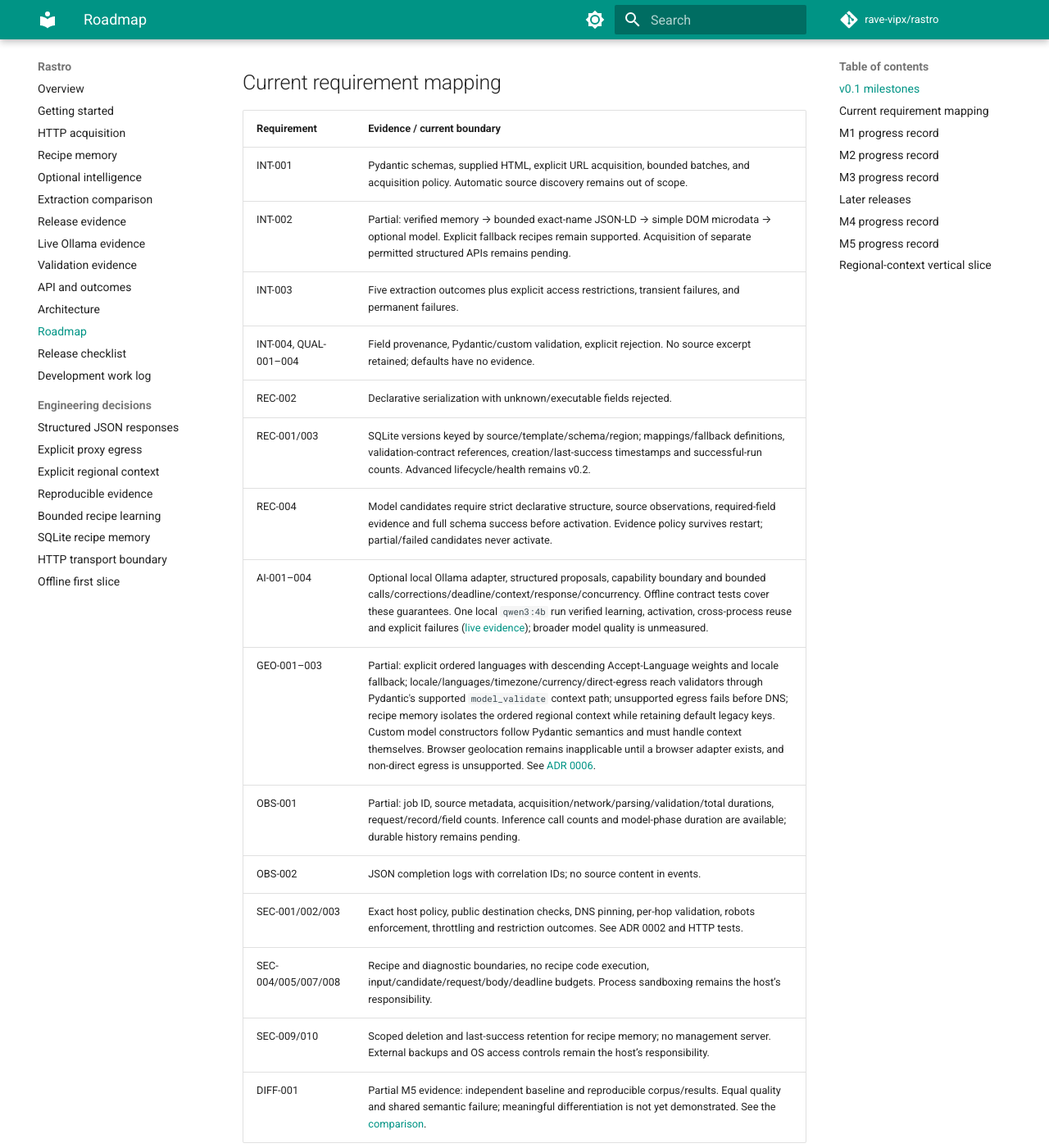
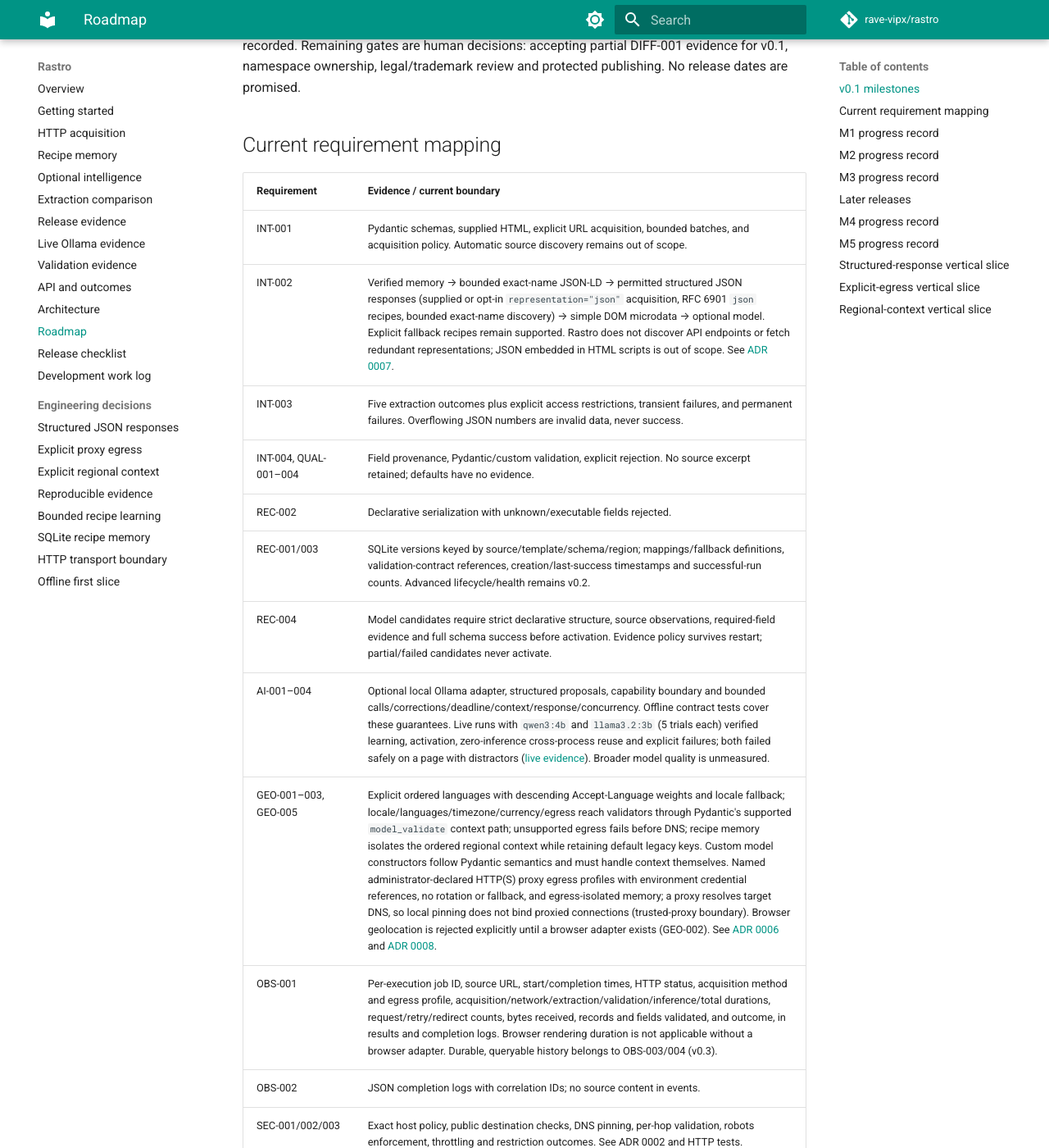
Before and after one commit to rave-vipx/rastro, an MkDocs documentation site: the page built from docs/roadmap.md, in a window 1280 px wide and 1400 px high, scrolled down 1040 px. Shown: the whole window at 82% size. Built offline with MkDocs 1.6.1 and Material for MkDocs 9.7.7, drawn with Linux system fonts in a browser that asks for light colours; comment, search, counter and statistics services are not loaded; some of the changed text lies outside the part shown.

Commit message:
docs: prepare the 0.1.0 release candidate
Bump package metadata to 0.1.0, curate the changelog, and record M5
completion, INT-002 structured responses, GEO-001 explicit egress, OBS-001
coverage and partial DIFF-001 evidence in the roadmap and release register.
Re-verified the MkDocs Material end of life (2027-05-05). No tag or
publication.

Requirements: DIFF-001, INT-002, GEO-001-003, GEO-005, OBS-001, spec sections 17-18.

Co-Authored-By: Claude Opus 5.5 <noreply@anthropic.com>

```diff
--- a/docs/roadmap.md
+++ b/docs/roadmap.md
@@ -1,6 +1,6 @@
 # Roadmap and requirement coverage
 
-**Active release: v0.1 — Rastro Engine.** The repository delivers M1 offline extraction and M2 optional policy-aware HTTP acquisition, M3 SQLite recipe memory, and M4 bounded optional intelligence. This is a development preview, not a completed v0.1 release.
+**Active release: v0.1 — Rastro Engine.** `0.1.0` is a release candidate: M1–M4 and the M5 technical evidence are complete, every section 18 acceptance criterion has recorded evidence, and DIFF-001 is partially demonstrated. Publication (namespace ownership, legal/trademark review, tag and Trusted Publishing) awaits maintainer approval; nothing has been published.
 
 ## v0.1 milestones
 
@@ -12,27 +12,27 @@
 | M4 — Optional intelligence | Ollama adapter, structured candidate recipes, prompt boundary, execution budgets, validation before activation | M2, M3 | No mandatory model; bounded model use; invalid model output cannot become an active recipe |
 | M5 — Release evidence | Competent Scrapling baseline, reproducible results, end-to-end URL example, license/name review, package release | M1–M4 | All v0.1 acceptance criteria demonstrably pass; no unsupported quality/performance claims |
 
-M1–M4 are implemented with offline regression tests and quality checks. M5 is in progress: the first comparison and live HTTP/reuse evidence are available. One local live-model run is recorded. Broader live-model evidence, demonstrated differentiation, unfinished requirements and publication gates remain open. No release dates are promised.
+M1–M4 are implemented with offline regression tests and quality checks. M5 technical work is complete: regression and held-out comparisons, live HTTP/reuse evidence, two-model live Ollama evidence, structured JSON responses (INT-002) and explicit egress profiles (GEO-001) are recorded. Remaining gates are human decisions: accepting partial DIFF-001 evidence for v0.1, namespace ownership, legal/trademark review and protected publishing. No release dates are promised.
 
 ## Current requirement mapping
 
 | Requirement | Evidence / current boundary |
 | --- | --- |
 | INT-001 | Pydantic schemas, supplied HTML, explicit URL acquisition, bounded batches, and acquisition policy. Automatic source discovery remains out of scope. |
-| INT-002 | Partial: verified memory → bounded exact-name JSON-LD → simple DOM microdata → optional model. Explicit fallback recipes remain supported. Acquisition of separate permitted structured APIs remains pending. |
-| INT-003 | Five extraction outcomes plus explicit access restrictions, transient failures, and permanent failures. |
+| INT-002 | Verified memory → bounded exact-name JSON-LD → permitted structured JSON responses (supplied or opt-in `representation="json"` acquisition, RFC 6901 `json` recipes, bounded exact-name discovery) → simple DOM microdata → optional model. Explicit fallback recipes remain supported. Rastro does not discover API endpoints or fetch redundant representations; JSON embedded in HTML scripts is out of scope. See [ADR 0007](decisions/0007-structured-responses.md). |
+| INT-003 | Five extraction outcomes plus explicit access restrictions, transient failures, and permanent failures. Overflowing JSON numbers are invalid data, never success. |
 | INT-004, QUAL-001–004 | Field provenance, Pydantic/custom validation, explicit rejection. No source excerpt retained; defaults have no evidence. |
 | REC-002 | Declarative serialization with unknown/executable fields rejected. |
 | REC-001/003 | SQLite versions keyed by source/template/schema/region; mappings/fallback definitions, validation-contract references, creation/last-success timestamps and successful-run counts. Advanced lifecycle/health remains v0.2. |
 | REC-004 | Model candidates require strict declarative structure, source observations, required-field evidence and full schema success before activation. Evidence policy survives restart; partial/failed candidates never activate. |
-| AI-001–004 | Optional local Ollama adapter, structured proposals, capability boundary and bounded calls/corrections/deadline/context/response/concurrency. Offline contract tests cover these guarantees. One local `qwen3:4b` run verified learning, activation, cross-process reuse and explicit failures ([live evidence](live-ollama-evidence.md)); broader model quality is unmeasured. |
-| GEO-001–003 | Partial: explicit ordered languages with descending Accept-Language weights and locale fallback; locale/languages/timezone/currency/direct-egress reach validators through Pydantic's supported `model_validate` context path; unsupported egress fails before DNS; recipe memory isolates the ordered regional context while retaining default legacy keys. Custom model constructors follow Pydantic semantics and must handle context themselves. Browser geolocation remains inapplicable until a browser adapter exists, and non-direct egress is unsupported. See [ADR 0006](decisions/0006-explicit-regional-context.md). |
-| OBS-001 | Partial: job ID, source metadata, acquisition/network/parsing/validation/total durations, request/record/field counts. Inference call counts and model-phase duration are available; durable history remains pending. |
+| AI-001–004 | Optional local Ollama adapter, structured proposals, capability boundary and bounded calls/corrections/deadline/context/response/concurrency. Offline contract tests cover these guarantees. Live runs with `qwen3:4b` and `llama3.2:3b` (5 trials each) verified learning, activation, zero-inference cross-process reuse and explicit failures; both failed safely on a page with distractors ([live evidence](live-ollama-evidence.md)). Broader model quality is unmeasured. |
+| GEO-001–003, GEO-005 | Explicit ordered languages with descending Accept-Language weights and locale fallback; locale/languages/timezone/currency/egress reach validators through Pydantic's supported `model_validate` context path; unsupported egress fails before DNS; recipe memory isolates the ordered regional context while retaining default legacy keys. Custom model constructors follow Pydantic semantics and must handle context themselves. Named administrator-declared HTTP(S) proxy egress profiles with environment credential references, no rotation or fallback, and egress-isolated memory; a proxy resolves target DNS, so local pinning does not bind proxied connections (trusted-proxy boundary). Browser geolocation is rejected explicitly until a browser adapter exists (GEO-002). See [ADR 0006](decisions/0006-explicit-regional-context.md) and [ADR 0008](decisions/0008-explicit-egress.md). |
+| OBS-001 | Per-execution job ID, source URL, start/completion times, HTTP status, acquisition method and egress profile, acquisition/network/extraction/validation/inference/total durations, request/retry/redirect counts, bytes received, records and fields validated, and outcome, in results and completion logs. Browser rendering duration is not applicable without a browser adapter. Durable, queryable history belongs to OBS-003/004 (v0.3). |
 | OBS-002 | JSON completion logs with correlation IDs; no source content in events. |
 | SEC-001/002/003 | Exact host policy, public destination checks, DNS pinning, per-hop validation, robots enforcement, throttling and restriction outcomes. See ADR 0002 and HTTP tests. |
 | SEC-004/005/007/008 | Recipe and diagnostic boundaries, no recipe code execution, input/candidate/request/body/deadline budgets. Process sandboxing remains the host’s responsibility. |
 | SEC-009/010 | Scoped deletion and last-success retention for recipe memory; no management server. External backups and OS access controls remain the host’s responsibility. |
-| DIFF-001 | Partial M5 evidence: independent baseline and reproducible corpus/results. Equal quality and shared semantic failure; meaningful differentiation is not yet demonstrated. See the [comparison](comparison.md). |
+| DIFF-001 | Partial: against a competent Scrapling + Pydantic baseline on a held-out synthetic set, Rastro ties an adapted baseline on source-specific configuration (10 vs 10 entries, with 33 fewer adapter lines), exposes 16/16 vs 1/16 visibility items, and reduces scripted-model calls per successful record tenfold with SQLite memory. Accuracy and silent-error detection are equal, Rastro is slower, and maintenance/recovery effort is unmeasured. See the [comparison](comparison.md). |
 
 ## M1 progress record
 
@@ -86,15 +86,31 @@ See the [master specification](https://github.com/rave-vipx/rastro/blob/main/RAS
 
 ## M5 progress record
 
-- **Milestone:** first release-evidence slice, v0.1 development preview; M5 is not complete.
-- **Requirements:** partial DIFF-001; evidence for QUAL-003, OBS-001, REC-001–003 and specification sections 17–18.
+- **Milestone:** release evidence for the `0.1.0` release candidate; technical work complete, publication pending approval.
+- **Requirements:** partial DIFF-001; evidence for QUAL-003, OBS-001, REC-001–004, AI-001–004 and specification sections 17–18.
 - **Files:** `benchmarks/`, offline scorer/corpus tests, `examples/catalogue.py`, its synthetic regression tests, [comparison](comparison.md), [release evidence](release-evidence.md) and CI smoke check.
 - **Evidence:** independent Scrapling + Pydantic baseline, 14 synthetic cases, 50 timed samples per executor/case, primitive quality counts and source hashes. Two actual public HTTP runs in separate processes verified field provenance and recipe reuse.
-- **Results:** equal extraction quality; 1 false success out of 8 announced successes for both. Rastro adds provenance and orchestration with higher measured latency. No accuracy, speed or human-effort advantage is claimed.
-- **Distribution:** runtime dependency license inventory and name/docs lifecycle review recorded; no package or protected publisher configured.
+- **Results:** regression corpus: equal extraction quality, 1 false success out of 8 announced successes for both. Held-out set (5 sources, 24 mutations): configuration tie with the adapted baseline, 16/16 vs 1/16 visibility items, tenfold fewer scripted-model calls with memory, equal silent errors (3/24) and higher Rastro latency. No accuracy or speed advantage is claimed.
+- **Distribution:** runtime dependency license inventory, wheel/sdist contents and bundled native notices (macOS arm64) and name/docs lifecycle review recorded; no package or protected publisher configured.
 - **Architecture:** [ADR 0005](decisions/0005-reproducible-release-evidence.md).
-- **Live model:** [one local Ollama run](live-ollama-evidence.md) (`qwen3:4b`, synthetic inputs) found and fixed two adapter defects. Learning, activation and zero-inference reuse passed; a harder page failed safely.
-- **Remaining work:** broader live-model quality evidence, held-out comparison and measurable differentiation, incomplete INT-002/GEO-001 scope, native dependency notice review, namespace ownership and release approval. Rendered snapshots and large pages do not establish browser or pagination behavior.
+- **Live model:** [live Ollama evidence](live-ollama-evidence.md): the first `qwen3:4b` run found and fixed two adapter defects; a two-model run (`qwen3:4b`, `llama3.2:3b`, 5 trials each) passed learning, activation and zero-inference reuse, and both failed safely on the distractor page.
+- **Remaining work (maintainer decisions):** accept or extend the partial DIFF-001 evidence, namespace ownership, legal/trademark review, notices for other platforms' wheels, tag and protected Trusted Publishing. Rendered snapshots and large pages do not establish browser or pagination behavior; maintenance/recovery effort and real-model quality beyond two small models are unmeasured.
+
+## Structured-response vertical slice
+
+- **Release:** v0.1 release candidate.
+- **Requirements:** INT-001–004, QUAL-001–004, REC-001–004, SEC-005/008.
+- **Public behavior:** `json` recipes with RFC 6901 record/field pointers, `extract_json`/`extract_json_async`, opt-in JSON acquisition with strict content-type and UTF-8 checks, byte/depth/node budgets, overflow rejection, `json#` provenance and representation-isolated memory.
+- **Limitations:** no endpoint discovery, no model assistance for JSON, no traversal of arrays inside records, no JSON embedded in HTML.
+- **Architecture:** [ADR 0007](decisions/0007-structured-responses.md).
+
+## Explicit-egress vertical slice
+
+- **Release:** v0.1 release candidate.
+- **Requirements:** GEO-001–003, GEO-005, SEC-001–005, SEC-008, SEC-011.
+- **Public behavior:** named HTTP(S) proxy profiles in `AcquisitionPolicy.egress_profiles`, selected by `Source.egress`; credentials only from environment references and never in results, logs, errors or memory; pre-DNS failures for unknown profiles; denial state shared across egress so origin changes never bypass restrictions.
+- **Limitations:** no SOCKS; proxied connections cannot use the local DNS pin; the proxy is inside the trust boundary.
+- **Architecture:** [ADR 0008](decisions/0008-explicit-egress.md).
 
 ## Regional-context vertical slice
 
--- a/pyproject.toml
+++ b/pyproject.toml
@@ -4,7 +4,7 @@ build-backend = "hatchling.build"
 
 [project]
 name = "rastro-engine"
-version = "0.1.0.dev0"
+version = "0.1.0"
 description = "Schema-first web data extraction with explicit outcomes and field-level provenance."
 readme = "README.md"
 requires-python = ">=3.12"
```
Also changed, not shown: CHANGELOG.md (+11 -4 lines), README.md (+1 -1 lines), docs/index.md (+1 -1 lines), docs/release-evidence.md (+6 -5 lines), docs/releasing.md (+2 -2 lines), 1 other file.
